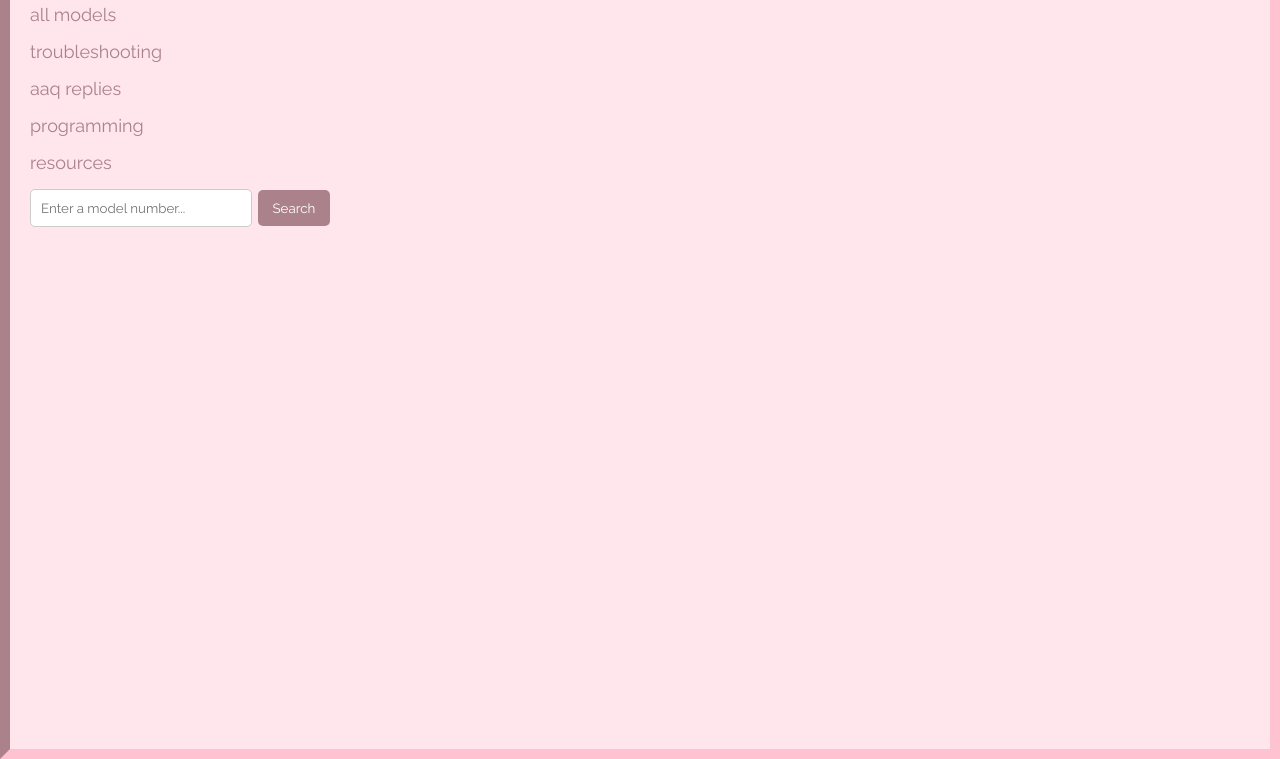
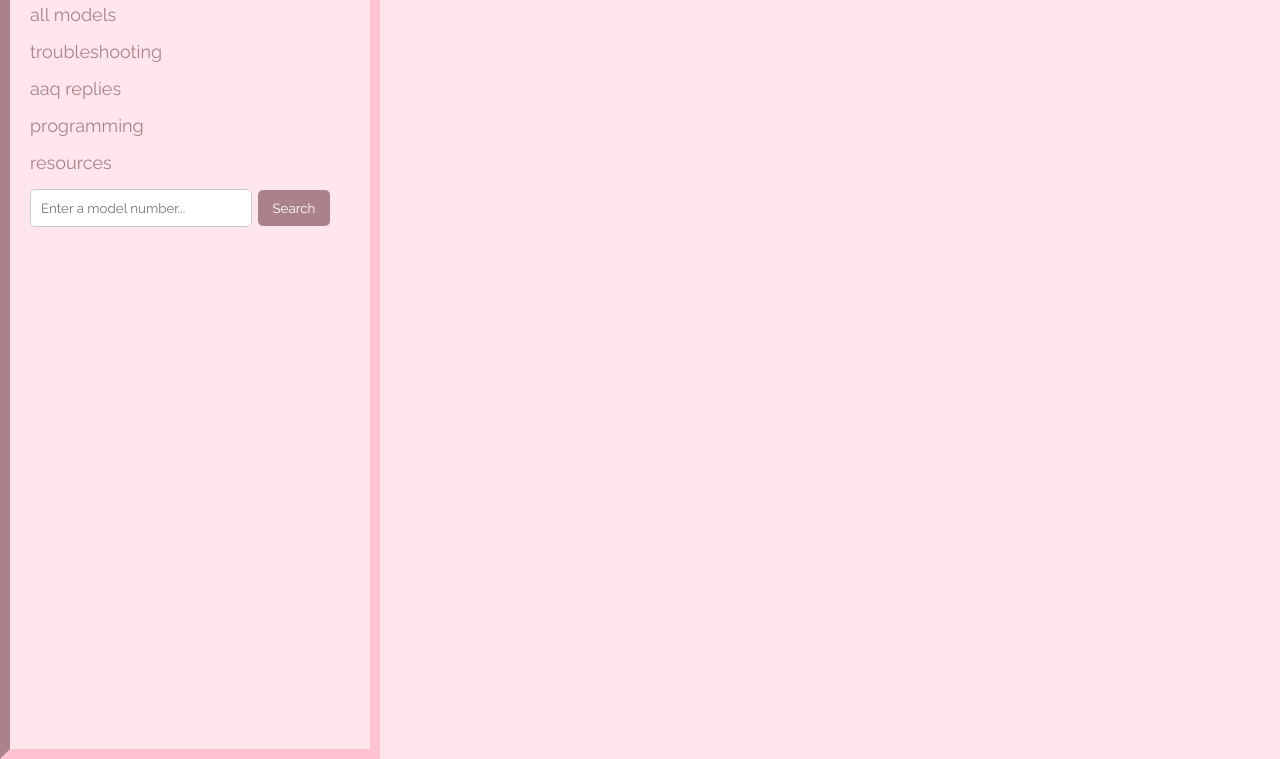
Before and after one commit to chyuuas/dazai, a plain HTML site: page index.html in a window 1280 px wide. Shown: the part 101-860 px from the top of the page. Drawn offline with Linux system fonts and the light colour scheme.

Commit message:
Update index.html

```diff
--- a/index.html
+++ b/index.html
@@ -13,7 +13,8 @@
         html, body {
             margin: 0;
             padding: 0;
-            height: 100%; }
+            height: 100%;
+            width: 50%}
         body {
             font-family: 'Raleway';
             background-color: #FFE5EC;
```
